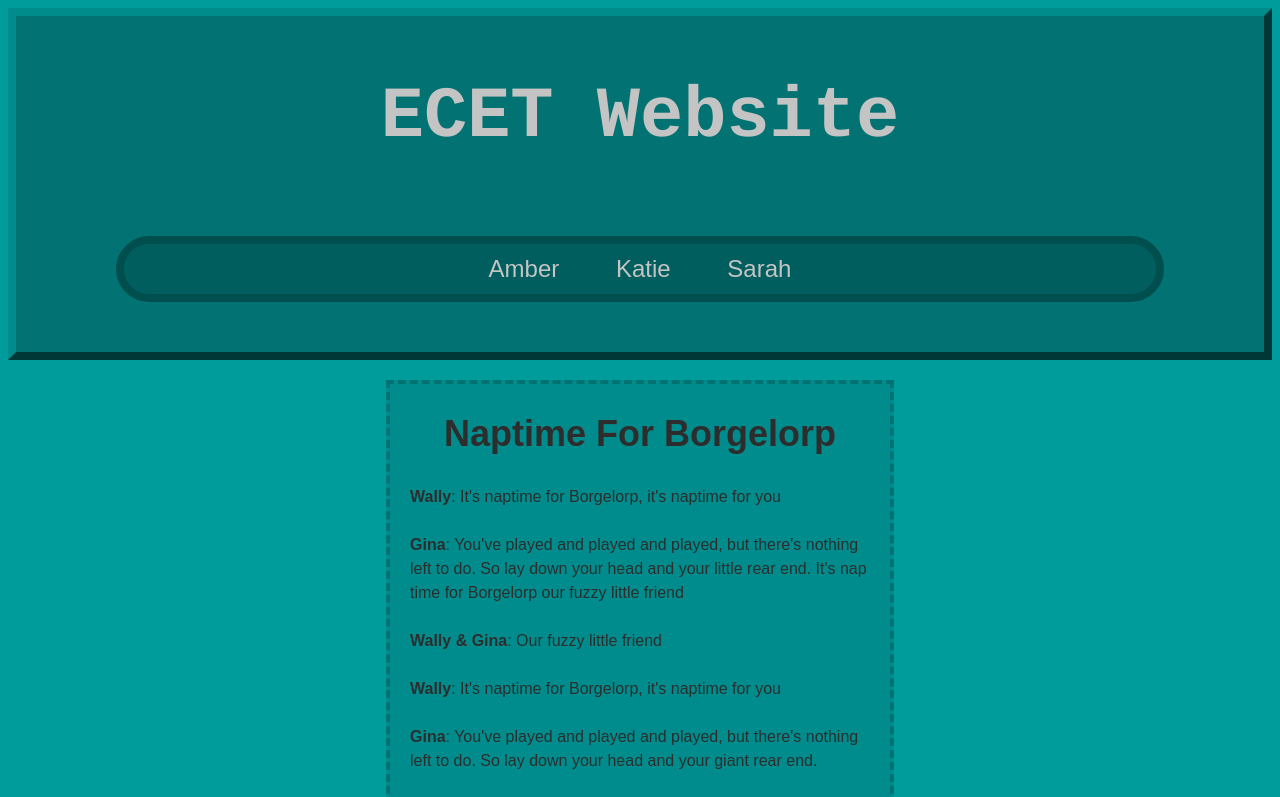
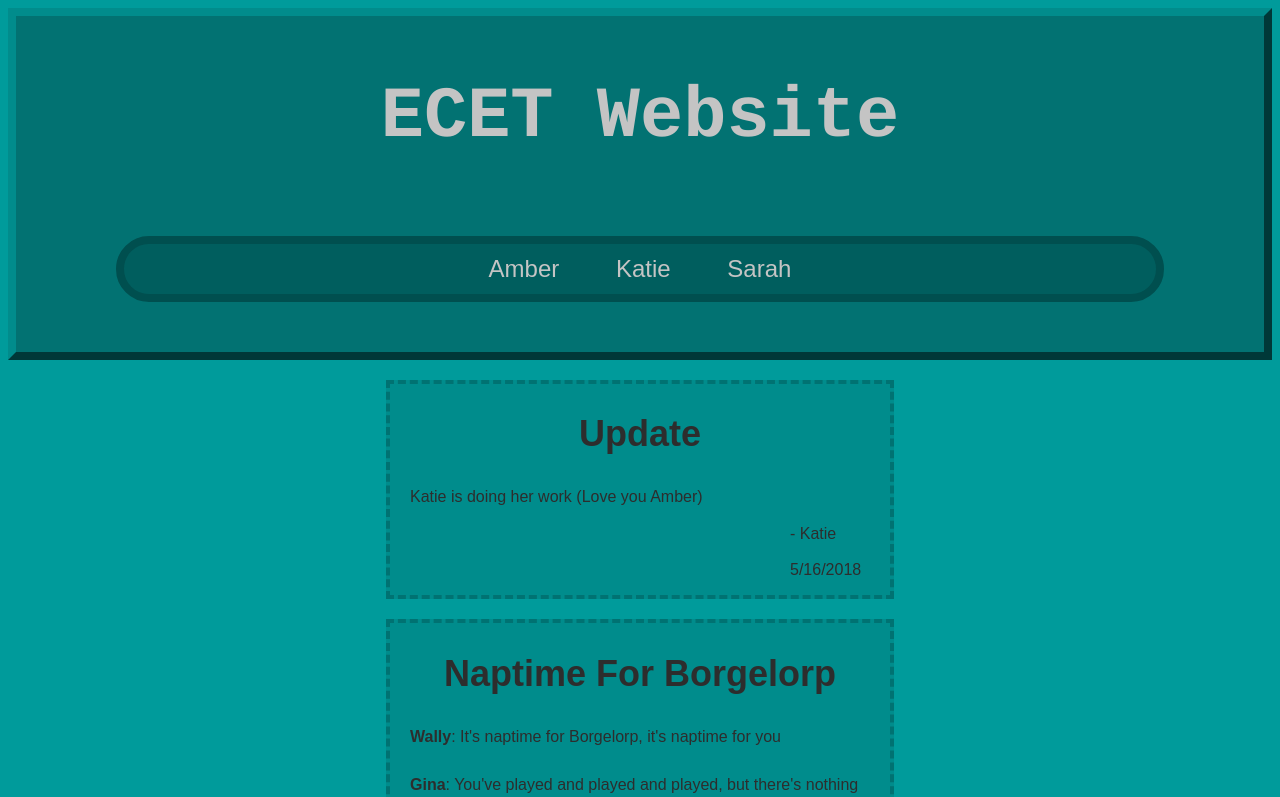
Before and after one commit to Mancubby/medtech.github.io, a plain HTML site: page katie.html in a window 1280 px wide. Shown: the top 797 px of the page. Drawn offline with Linux system fonts and the light colour scheme.

Commit message:
Add files via upload

```diff
--- a/katie.html
+++ b/katie.html
@@ -16,7 +16,16 @@
 </section>
 </section>
 
-
+<section class="bodysection">
+<p class="p1header">
+<h2>Update</h2>
+</p>
+<p class="p1">
+Katie is doing her work (Love you Amber)
+<br><section class="signature">- Katie</section>
+<br><section class="date">5/16/2018</section>
+</p>
+</section>
 
 <section class="bodysection">
 <p class="p1header">
@@ -42,6 +51,7 @@
 <b>Borgelorp</b>: It's naptime foooOOOOORRR MEEEEEEEEEEEEEEEEEEEEEEEE lalalalalalaLALALAAAAAAAAAAAAA
 <center><img class="img" src="borg.jpg"></img></center>
 <section class="signature">- Katie</section>
+<br><section class="date">5/16/2018</section>
 </p>
 </section>
 
```
Also changed, not shown: sarah.html (+1 -1 lines).
